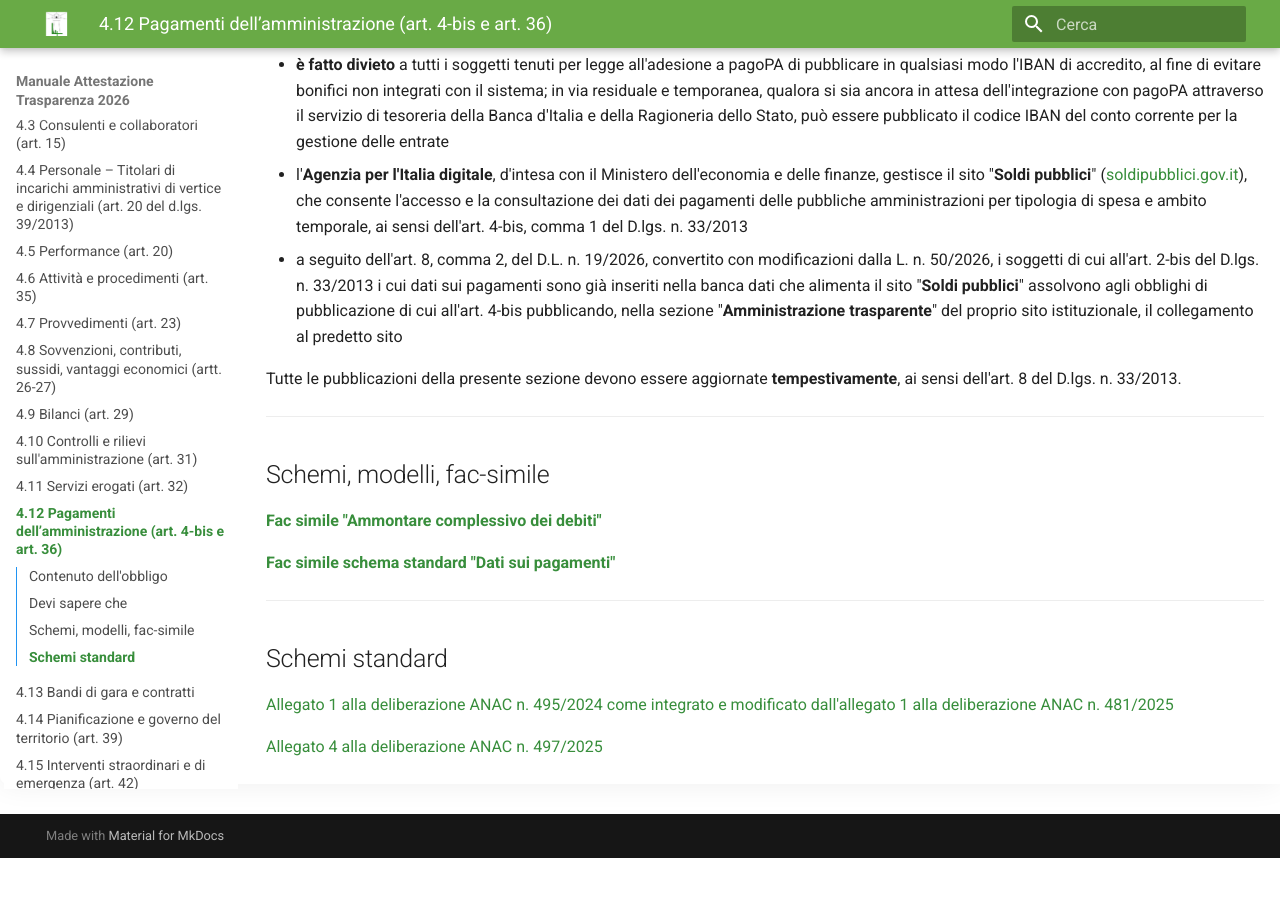
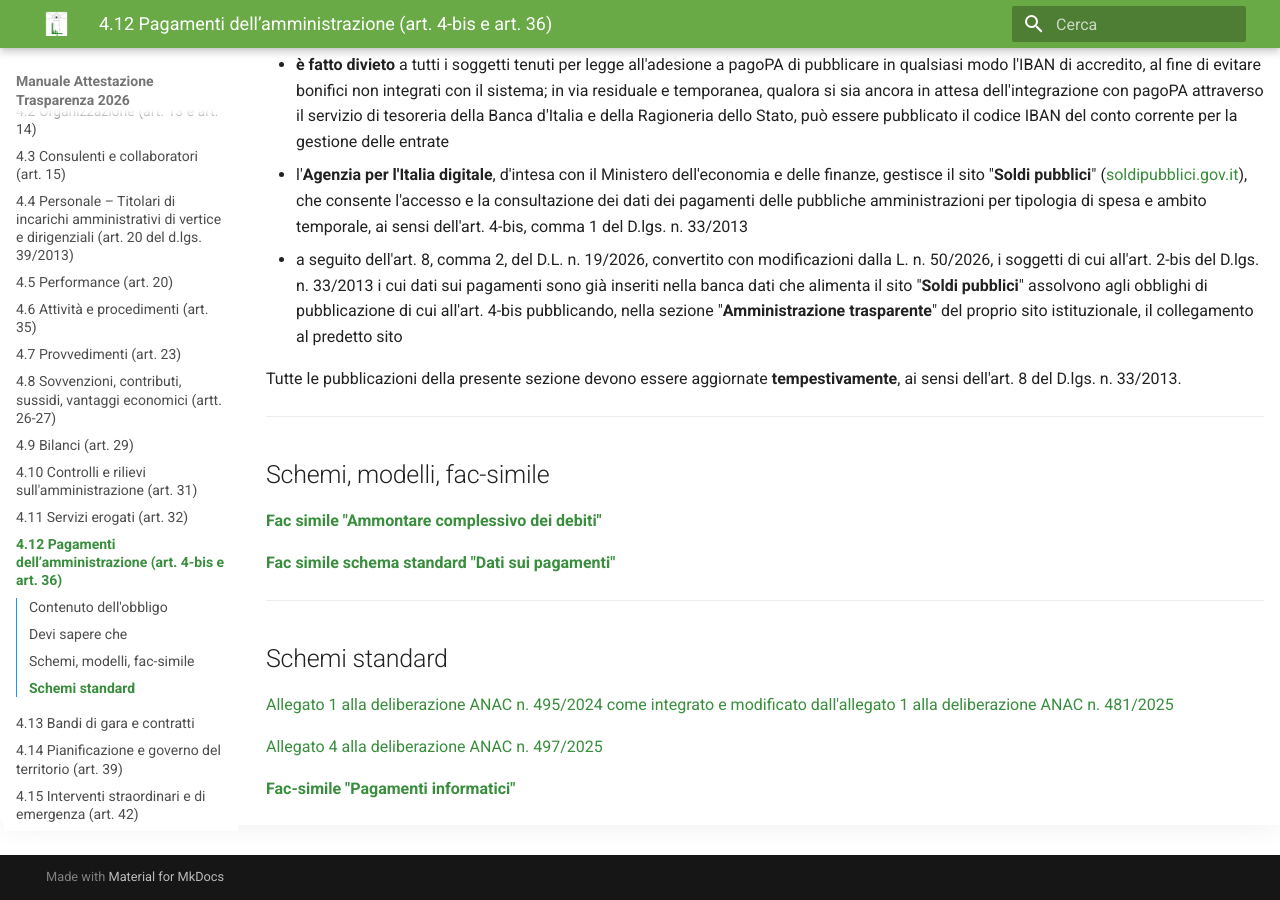
Before and after one commit to Lab4srl/manuale-trasparenza-2026, an MkDocs documentation site: the page built from docs/capitolo-4/4-12-pagamenti.md, in a window 1280 px wide and 900 px high, scrolled down 3113 px. Built offline with MkDocs 1.6.1 and Material for MkDocs 9.7.7, drawn with Linux system fonts in a browser that asks for light colours; before the commit the page ends 3971 px from its top, so only the background shows below that.

Commit message:
Aggiornamento manuale

```diff
--- a/docs/capitolo-4/4-12-pagamenti.md
+++ b/docs/capitolo-4/4-12-pagamenti.md
@@ -85,3 +85,5 @@
 [Allegato 1 alla deliberazione ANAC n. 495/2024 come integrato e modificato dall'allegato 1 alla deliberazione ANAC n. 481/2025](../assets/documenti/schema_pagamenti.pdf){:target="_blank"}
 
 [Allegato 4 alla deliberazione ANAC n. 497/2025](../assets/documenti/schema_tempi_pagamenti.pdf){:target="_blank"}
+
+[**Fac-simile "Pagamenti informatici"**](../assets/documenti/art.36-YYYY-YYYYMMDD.v1.0.0.xlsx)
```
Also changed, not shown: 5 other files.
